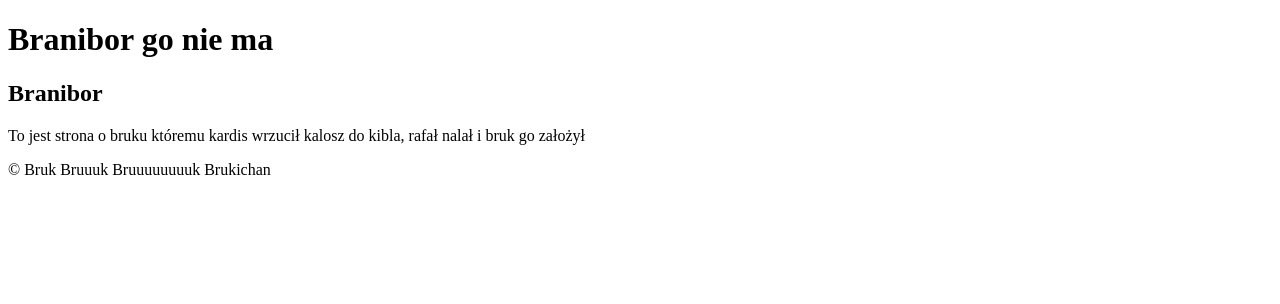
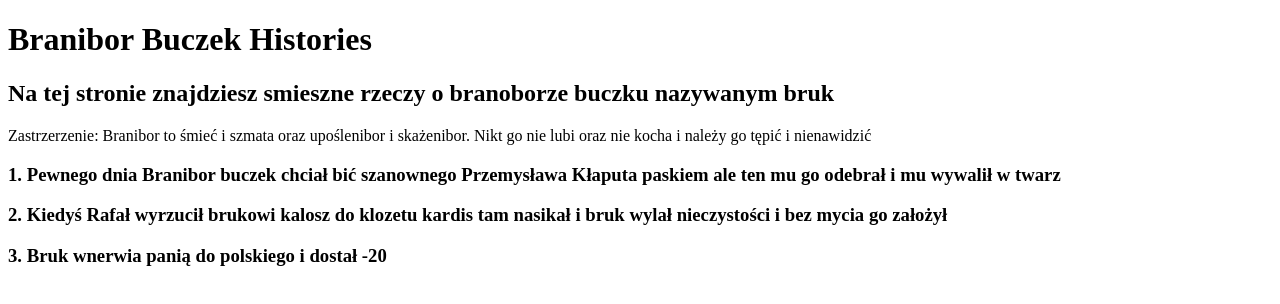
Before and after one commit to mysticall123/ibrukk, a plain HTML site: page index.html in a window 1280 px wide. Drawn offline with Linux system fonts and the light colour scheme.

Commit message:
Update index.html

```diff
--- a/index.html
+++ b/index.html
@@ -7,16 +7,16 @@
 </head>
 <body>
     <header>
-        <h1>Branibor go nie ma</h1>
+        <h1>Branibor Buczek Histories </h1>
     </header>
 
     <main>
-        <h2>Branibor</h2>
-        <p>To jest strona o bruku któremu kardis wrzucił kalosz do kibla, rafał nalał i bruk go założył</p>
+        <h2>Na tej stronie znajdziesz smieszne rzeczy o branoborze buczku nazywanym bruk</h2>
+        <p>Zastrzerzenie: Branibor to śmieć i szmata oraz upoślenibor i skażenibor. Nikt go nie lubi oraz nie kocha i należy go tępić i nienawidzić</p>
+        <h3>1. Pewnego dnia Branibor buczek chciał bić szanownego Przemysława Kłaputa paskiem ale ten mu go odebrał i mu wywalił w twarz</h3>
+        <h3>2. Kiedyś Rafał wyrzucił brukowi kalosz do klozetu kardis tam nasikał i bruk wylał nieczystości i bez mycia go założył</h3>
+        <h3>3. Bruk wnerwia panią do polskiego i dostał -20</h3>
     </main>
 
-    <footer>
-        <p>&copy; Bruk Bruuuk Bruuuuuuuuk Brukichan</p>
-    </footer>
 </body>
 </html>
```
